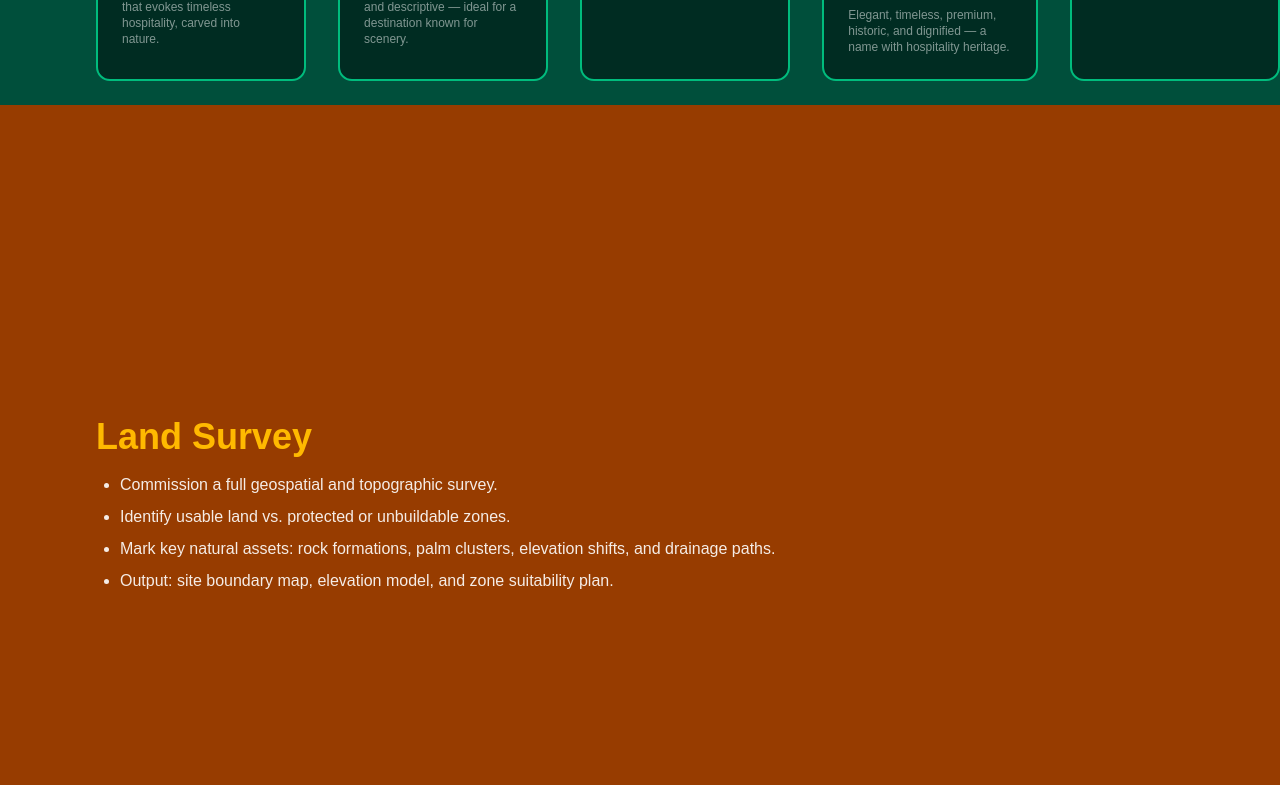
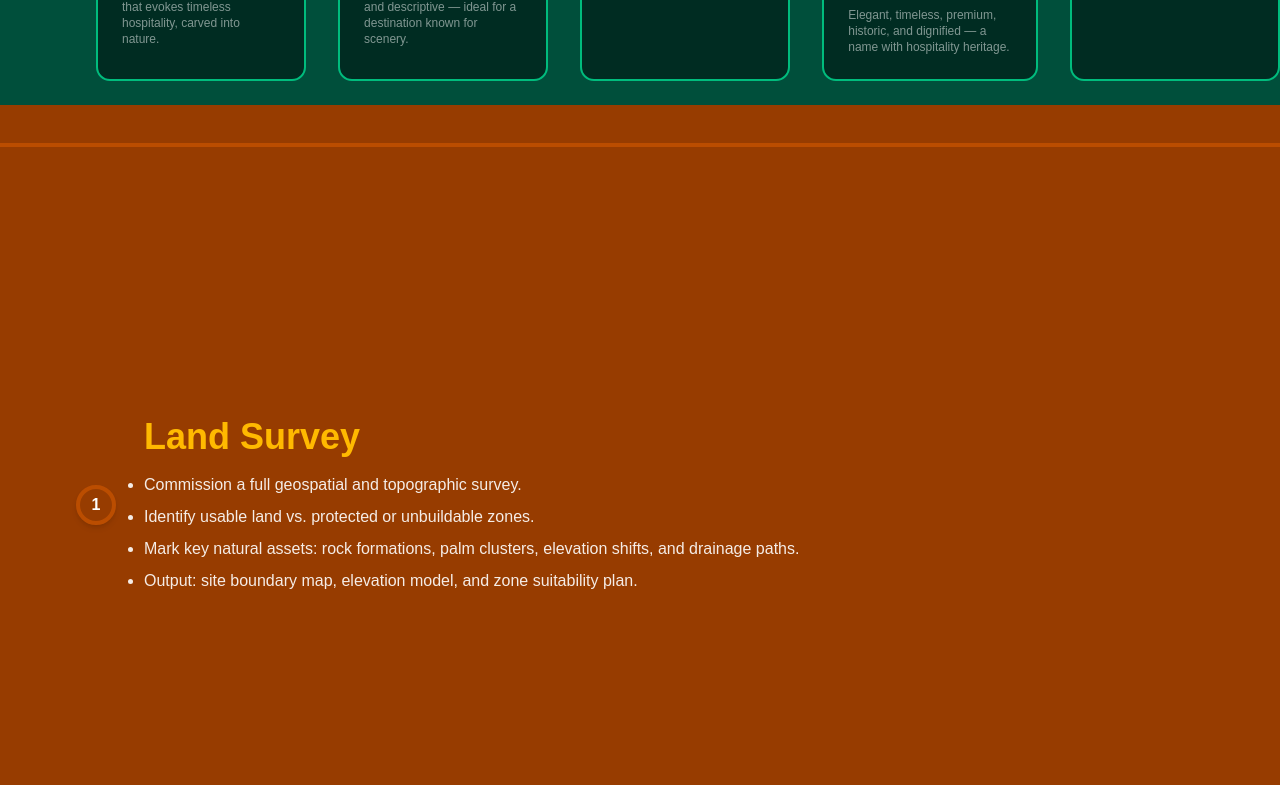
Before and after one commit to drivelead/alula-retreat-concept, a Next.js app: page / in a window 1280 px wide. Shown: the part 3895-4680 px from the top of the page. Built offline with nearby package versions, Linux system fonts and the light colour scheme; a web font is replaced by a local one.

Commit message:
Enhance roadmap component with connecting line and number badges for phases

```diff
--- a/src/app/components/roadmap.tsx
+++ b/src/app/components/roadmap.tsx
@@ -128,17 +128,25 @@ export default function Roadmap() {
     <section
       ref={sectionRef}
       className="relative h-screen w-full overflow-hidden bg-amber-800 text-white">
+      {/* Connecting line */}
+      <div className="absolute top-10 left-0 w-full h-1 bg-amber-700 z-0 transform -translate-y-1/2"></div>
+
       <div
         ref={containerRef}
-        className="flex h-full w-[400vw] items-center space-x-24 px-24">
+        className="relative flex h-full w-[400vw] items-center space-x-24 px-24 z-10">
         {roadmapEn.map((phase, index) => (
           <div
             key={index}
-            className="roadmap-phase w-screen flex-shrink-0 snap-center">
-            <h2 className="text-4xl font-bold text-amber-400 mb-4">
+            className="roadmap-phase w-screen flex-shrink-0 snap-center relative">
+            {/* Number badge */}
+            <div className="absolute top-1/2 left-0 -translate-y-1/2 -translate-x-1/2 z-20 bg-amber-800 border-4 border-amber-700 text-white w-10 h-10 flex items-center justify-center rounded-full font-bold shadow-md">
+              {index + 1}
+            </div>
+
+            <h2 className="text-4xl font-bold text-amber-400 mb-4 ml-12">
               {phase.title}
             </h2>
-            <ul className="list-disc pl-6 space-y-2 text-white/90">
+            <ul className="list-disc pl-12 space-y-2 text-white/90">
               {phase.descriptionPoints.map((point, idx) => (
                 <li key={idx}>{point}</li>
               ))}
```
